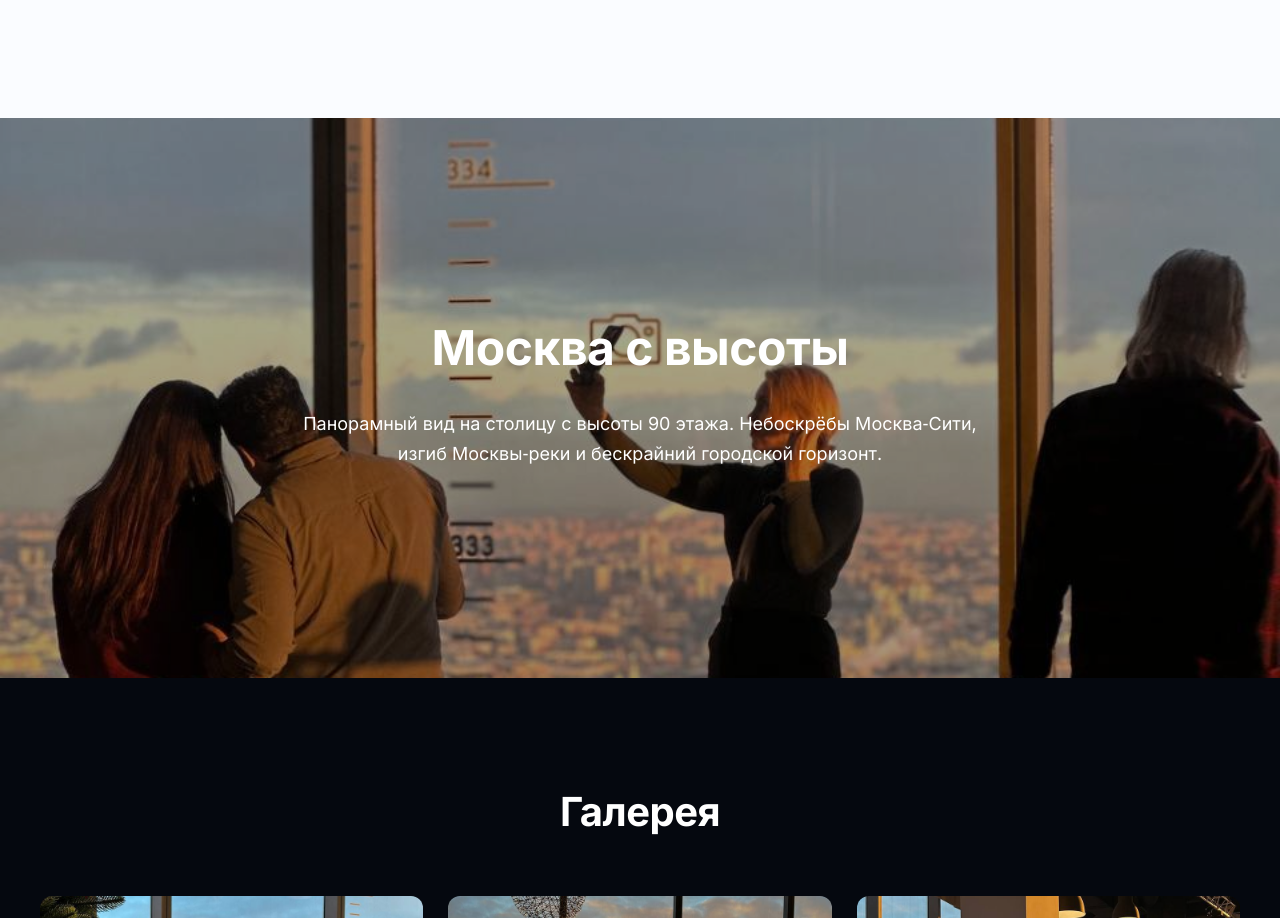
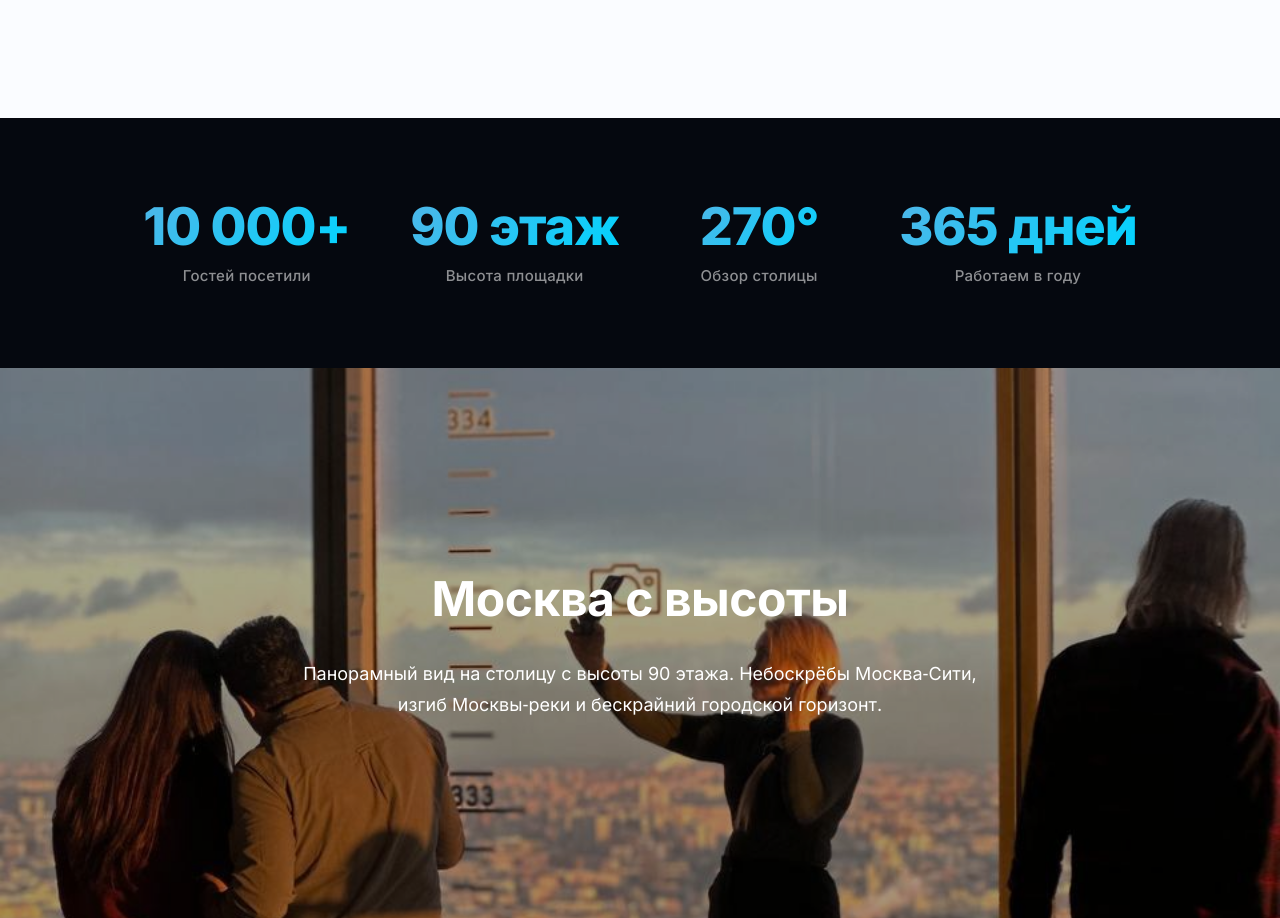
Before and after one commit to phobos003/smotra90, a Next.js app: page / in a window 1280 px wide. Shown: the part 3093-4011 px from the top of the page. Built offline with nearby package versions, Linux system fonts and the light colour scheme.

Commit message:
Тест счетчиклв

```diff
--- a/app/globals.css
+++ b/app/globals.css
@@ -385,6 +385,62 @@ margin-bottom:10px;
 .feature p{
 color:rgba(255,255,255,0.65);
 margin:0;
+}
+
+/* COUNTERS */
+
+.counters{
+display:flex;
+justify-content:center;
+gap:60px;
+padding:80px 40px;
+background:#05080F;
+flex-wrap:wrap;
+}
+
+.counterItem{
+display:flex;
+flex-direction:column;
+align-items:center;
+gap:8px;
+min-width:160px;
+}
+
+.counterValue{
+font-size:52px;
+font-weight:800;
+background:linear-gradient(135deg,#4FB6E8,#00D4FF);
+-webkit-background-clip:text;
+-webkit-text-fill-color:transparent;
+background-clip:text;
+letter-spacing:-1px;
+line-height:1.1;
+}
+
+.counterLabel{
+font-size:15px;
+color:rgba(255,255,255,0.55);
+font-weight:500;
+letter-spacing:0.3px;
+}
+
+@media (max-width:768px){
+.counters{
+gap:30px;
+padding:60px 20px;
+}
+
+.counterItem{
+min-width:130px;
+}
+
+.counterValue{
+font-size:38px;
+}
+
+.counterLabel{
+font-size:13px;
+}
 }
 
 /* PANORAMA */
--- a/app/page.tsx
+++ b/app/page.tsx
@@ -29,6 +29,8 @@ const faqData = [
 ]
 
 const galleryRef = useRef<HTMLDivElement>(null)
+const countersRef = useRef<HTMLDivElement>(null)
+const countersStarted = useRef(false)
 
 useEffect(() => {
 
@@ -116,6 +118,40 @@ el.scrollBy({ left:320, behavior:"smooth" })
 
 return ()=>clearInterval(interval)
 
+},[])
+
+useEffect(()=>{
+const el = countersRef.current
+if(!el) return
+
+const animateCounter = (span:HTMLElement, target:number, suffix:string) => {
+const duration = 1800
+const start = performance.now()
+const step = (now:number) => {
+const progress = Math.min((now - start) / duration, 1)
+const eased = 1 - Math.pow(1 - progress, 3)
+const current = Math.round(eased * target)
+span.textContent = current.toLocaleString("ru-RU") + suffix
+if(progress < 1) requestAnimationFrame(step)
+}
+requestAnimationFrame(step)
+}
+
+const observer = new IntersectionObserver((entries)=>{
+entries.forEach(entry=>{
+if(entry.isIntersecting && !countersStarted.current){
+countersStarted.current = true
+el.querySelectorAll<HTMLElement>("[data-target]").forEach(span=>{
+const target = parseInt(span.dataset.target || "0")
+const suffix = span.dataset.suffix || ""
+animateCounter(span, target, suffix)
+})
+}
+})
+},{threshold:0.3})
+
+observer.observe(el)
+return ()=>observer.disconnect()
 },[])
 
 useEffect(() => {
@@ -350,6 +386,25 @@ height:"100%"
 
 </div>
 
+</section>
+
+<section className="counters" ref={countersRef}>
+<div className="counterItem">
+<span className="counterValue" data-target="10000" data-suffix="+">0</span>
+<span className="counterLabel">Гостей посетили</span>
+</div>
+<div className="counterItem">
+<span className="counterValue" data-target="90" data-suffix=" этаж">0</span>
+<span className="counterLabel">Высота площадки</span>
+</div>
+<div className="counterItem">
+<span className="counterValue" data-target="270" data-suffix="°">0</span>
+<span className="counterLabel">Обзор столицы</span>
+</div>
+<div className="counterItem">
+<span className="counterValue" data-target="365" data-suffix=" дней">0</span>
+<span className="counterLabel">Работаем в году</span>
+</div>
 </section>
 
 <section className="panorama fadeUp">
```
